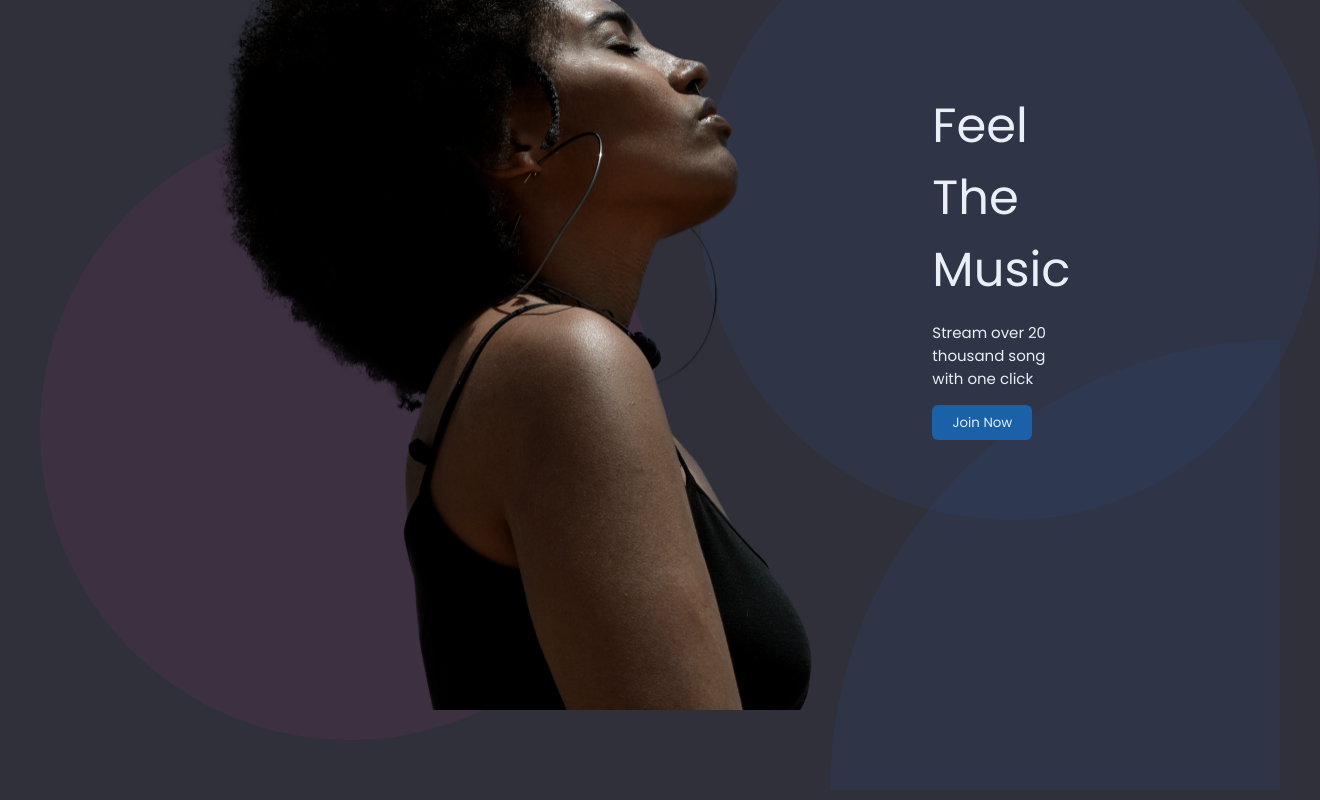
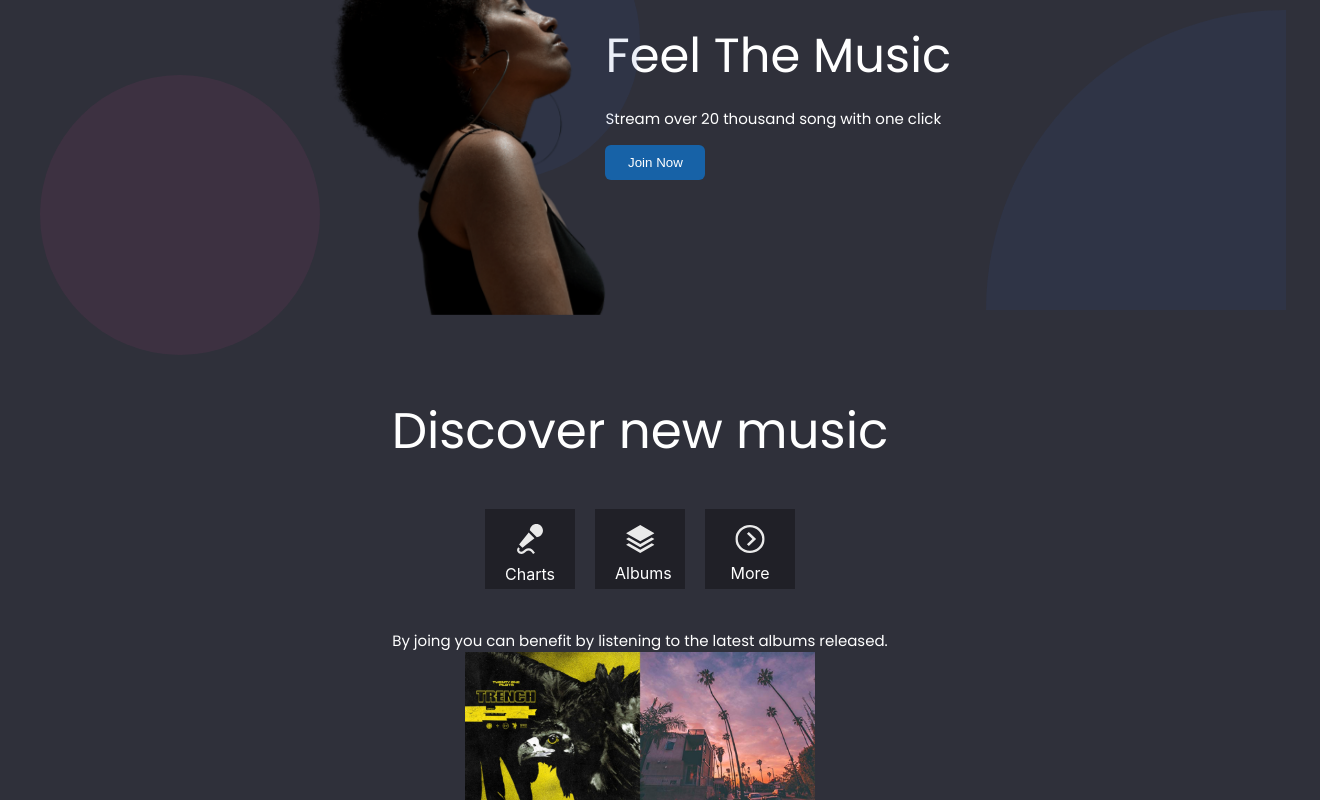
Before and after one commit to ecp12/Replica-_Web_React_Music, a React (Create React App) app: page / in a window 1280 px wide. Shown: the part 300-1100 px from the top of the page, 1320 px wide, since content can reach past the window. Built offline with nearby package versions, Linux system fonts and the light colour scheme.

Commit message:
new dos commit

```diff
--- a/src/componentes/footer/Footer.css
+++ b/src/componentes/footer/Footer.css
@@ -1,10 +1,3 @@
-
-@media (max-width: 600px){
-    .footer{
-        width: 95%!important;
-    }
-}
-
 .footer{
     display: flex;
     flex-wrap: wrap;
--- a/src/componentes/main_general/main_One/mainOne.css
+++ b/src/componentes/main_general/main_One/mainOne.css
@@ -1,6 +1,9 @@
 @import url('https://fonts.googleapis.com/css2?family=Poppins:ital,wght@0,300;0,400;0,500;0,600;0,700;0,800;1,300;1,400;1,500;1,600;1,700&family=Roboto&display=swap');
 
-@media (max-width: 600px) {
+@media (max-width:390px) and (max-width:844px) {
+    .navGen{
+        width: 68% !important;
+    }
     .mainGen{
         width: 90% !important;
         min-height: 70vh !important;
@@ -13,10 +16,101 @@
         width: 80% !important;
         margin-left: 0 !important;
      }
-     .button{
-        width: 90px!important;
+
+     .circuloGen{
+        margin: auto;
+        width: 80%;
      }
-     .circuloGen{
+     .circuloUno{
+        height: 40px !important;
+        width: 40px !important;
+        margin-top: 395px !important;
+     }
+     .circuloDos{
+        height: 40px !important;
+        width: 40px !important;
+     }
+     .circuloTres{
+        height: 100px!important;
+        width: 100px !important;
+        bottom: -460px !important;
+        left: 12px !important;
+        margin-left: 0 !important;
+     }
+     .imgGirl{
+      display: none;
+
+     }
+     .mainDos{
+        display: flex !important;
+        flex-direction: column !important;
+        justify-content: center;
+        padding: 0px !important;
+        min-height: 80vh !important ;
+     }
+     .discover{
+        margin: auto !important;
+        text-align: center !important;
+        width: -webkit-fill-available !important;
+     }
+     .byJoing {
+        text-align: center !important;
+    }
+
+    .twoMain{
+        min-height: vh !important;
+    }
+    .maintwoGen{
+        width: 70% !important;
+    }
+    .circuloGene{
+        display: none !important;
+    }
+    .parraf{
+        margin-top: 30px!important;
+    }
+    .genJouin{
+        flex-direction: column !important;
+    }
+     .joinThe{
+         margin-right: 0 !important;
+     }
+     .imputGen{
+        width: 250px !important;
+     }
+     .buttons {
+        width: 250px !important;
+     }
+    .footer{
+        width: 93%!important;
+    }
+
+
+
+
+}
+
+@media (max-width: 768px  ) and (max-width:1024px ) {
+    .navGen{
+        width: 80% !important;
+    }
+    .mainGen{
+        width: 90% !important;
+        min-height: 70vh !important;
+        align-items: center !important;
+
+
+    }
+     .paragrafOne{
+        margin: auto;
+        width: 80% !important;
+        margin-left: 0 !important;
+     }
+
+    .imgGirl{
+        height: 390px !important;
+    }
+    .circuloGen{
         margin: auto;
         width: 80%;
      }
@@ -33,11 +127,7 @@
         height: 100px!important;
         width: 100px !important;
         bottom: -460px !important;
-        left: px;
-     }
-     .imgGirl{
-      display: none;
-
+        left: -3px !important;
      }
      .mainDos{
         display: flex !important;
@@ -46,22 +136,89 @@
         padding: 0px !important;
         min-height: 80vh !important ;
      }
+     .iconTres{
+        justify-content: center !important;
+     }
      .discover{
         margin: auto !important;
         text-align: center !important;
+        width: -webkit-fill-available !important;
      }
      .byJoing {
         text-align: center !important;
     }
+    .footer{
+        width: 98%!important;
+    }
+
+}
+
+@media  (max-width: 1280px)  and (min-width:800px ) {
+    .navGen{
+        width: 90% !important;
+    }
+
+    .mainGen{
+        width: 90% !important;
+        min-height: 70vh !important;
+        align-items: center !important;
+    }
+     .paragrafOne{
+        margin: auto;
+        width: 80% !important;
+        margin-left: 0 !important;
+     }
+
+    .imgGirl{
+        height: 390px !important;
+    }
+    .circuloGen{
+        margin: auto;
+        width: 80%;
+     }
+     .circuloUno{
+        height: 280px !important;
+        width: 280px !important;
+        margin-top: 175px !important;
+     }
+     .circuloDos{
+        height: 280px !important;
+        width: 280px !important;
+     }
+     .circuloTres{
+        height: 300px!important;
+        width: 300px !important;
+        bottom: -190px !important;
+        left: 6px;
+     }
+     .mainDos{
+        display: flex !important;
+        flex-direction: column !important;
+        justify-content: center;
+        padding: 0px !important;
+        min-height: 80vh !important ;
+     }
+     .iconTres{
+        justify-content: center !important;
+     }
+     .discover{
+        margin: auto !important;
+        text-align: center !important;
+        width: -webkit-fill-available !important;
+     }
+     .byJoing {
+        text-align: center !important;
+    }
+    .footer{
+        width: 100%!important;
+    }
+}
 
 
 
-
-}
-
 .mainGen {
   margin: auto;
-  width: 50%;
+  width: 60%;
   display: flex;
   flex-wrap: wrap;
   justify-content: center;
@@ -94,53 +251,26 @@ h1 {
 .imgGirl {
   height: 850px;
   margin-top: 40px;
-  z-index: 2;
+  z-index: 4;
 }
 
 .accept-button {
   background-color: #1762a7;
   border: none;
   color: white;
+  z-index: 4;
 }
 
 .button {
   height: 35px;
   width: 100px;
   border-radius: 6px;
-  transition: all 1s ease;
+  transition: all 0.1s ease;
 }
 
 .button:hover {
   background-color: #2180d8;
   filter: brightness(115%);
-}
-
-.popup {
-  position: fixed;
-  text-align: center;
-  overflow: hidden;
-  min-width: 24em;
-  padding: 1em;
-  background-color: rgba(0, 0, 0, 0.7);
-  color: white;
-  border-radius: 5px;
-  border: 5px solid black;
-  transition: all 1s ease-in-out;
-  z-index: 9999;
-}
-
-.top {
-  top: 0;
-  margin: 5px 5px 0px 0px;
-}
-
-.bottom {
-  bottom: 0;
-  margin: 0px 5px 5px 0px;
-}
-
-.hidden {
-  left: 100vw;
 }
 
 .circuloGen {
@@ -238,7 +368,7 @@ h1 {
 
 
 .link{
-    font-family: "Poppins", sans-serif;
+
     text-decoration: none;
     cursor: pointer;
     color: white;
--- a/src/componentes/main_general/main_two/mainTwo.css
+++ b/src/componentes/main_general/main_two/mainTwo.css
@@ -1,8 +1,11 @@
 @import url('https://fonts.googleapis.com/css2?family=Poppins:ital,wght@0,300;0,400;0,500;0,600;0,700;0,800;1,300;1,400;1,500;1,600;1,700&family=Roboto&display=swap');
 
-@media (max-width: 600px){
+@media (max-width: 390px) and (max-width:844px){
+    .navGen{
+        width: 68% !important;
+    }
     .twoMain{
-        min-height: 105vh !important;
+        min-height: vh !important;
     }
     .maintwoGen{
         width: 70% !important;
@@ -27,6 +30,69 @@
      }
 }
 
+@media (min-width: 768px) and (max-width:1024px ){
+    .navGen{
+        width: 80% !important;
+    }
+    .twoMain{
+        min-height: 102vh !important;
+    }
+    .maintwoGen{
+        width: 70% !important;
+    }
+    .circuloGene{
+        display: none !important;
+    }
+    .parraf{
+        margin-top: 30px!important;
+    }
+    .genJouin{
+        flex-direction: column !important;
+    }
+     .joinThe{
+         margin-right: 0 !important;
+     }
+     .imputGen{
+        width: 250px !important;
+     }
+     .buttons {
+        width: 250px !important;
+     }
+     .footer{
+        width: 97.3%!important;
+    }
+}
+
+@media  (max-width: 1280px)  and (min-width:800px ){
+    .twoMain{
+        min-height: 102vh!important;
+    }
+    .joinThe{
+        margin-right: 140px!important;
+    }
+    .parraf{
+      font-size: 40px!important;
+    }
+
+     .imputGen{
+        width: 240px !important;
+        height: 210px;
+     }
+     .imputs{
+        margin-top: 5px !important;
+     }
+     .buttons {
+        width: 240px !important;
+        margin-top: 20px !important;
+     }
+     .nameImputs{
+        margin-top: 0 !important;
+     }
+     .footer{
+        width: 99%!important;
+    }
+}
+
 .twoMain{
     display: flex;
     flex-direction: column;
@@ -46,7 +112,6 @@
     align-items: center;
 }
 .joinThe{
-    font-size: 50px ;
     margin-right: 280px;
     font-family: "Poppins",sans-serif ;
 
--- a/src/componentes/navbar/Nav.css
+++ b/src/componentes/navbar/Nav.css
@@ -1,13 +1,9 @@
 @import url('https://fonts.googleapis.com/css2?family=Poppins:ital,wght@0,300;0,400;0,500;0,600;0,700;0,800;1,300;1,400;1,500;1,600;1,700&family=Roboto&display=swap');
 
-@media (max-width: 600px){
-    .navGen{
-        width: 70% !important;
-    }
-    .discover{
-        width: -webkit-fill-available !important;
-    }
-}
+
+
+
+
 .nav{
     display: flex;
     flex-wrap: wrap;
@@ -17,7 +13,7 @@
 
 .navGen{
     margin: auto;
-    width: 100%;
+    width: 95%;
     display: flex;
     flex-direction: row;
    justify-content: space-around;
```
